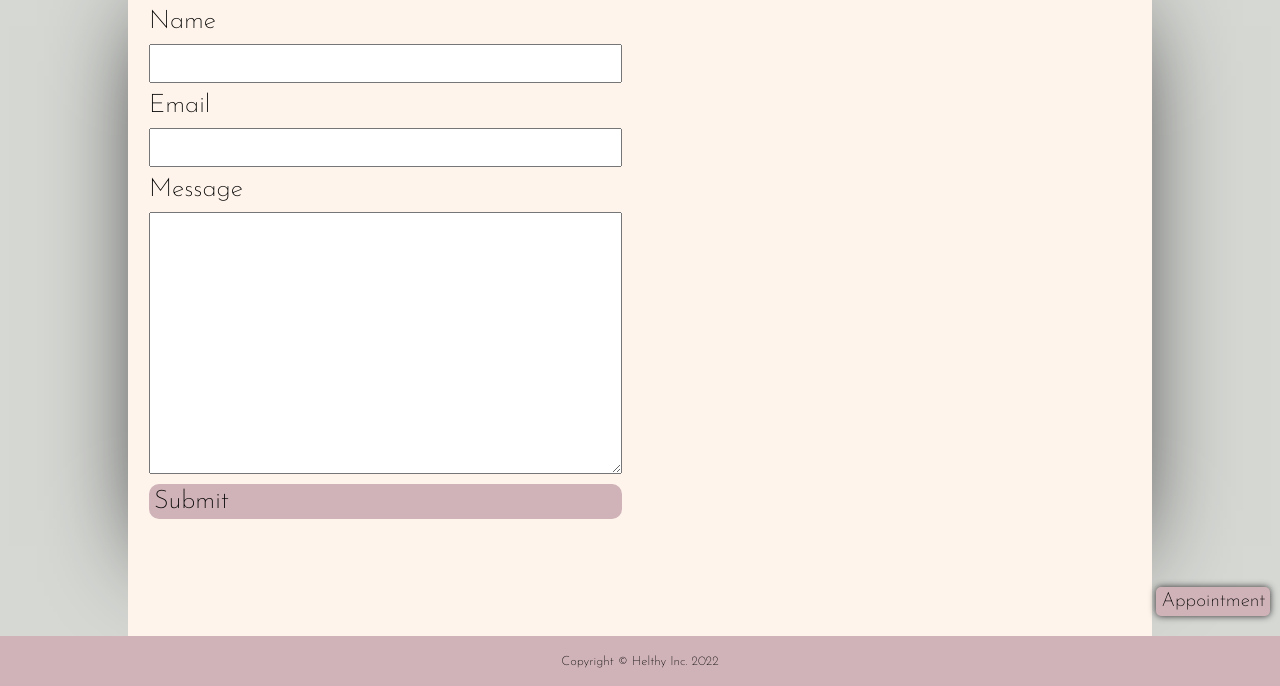
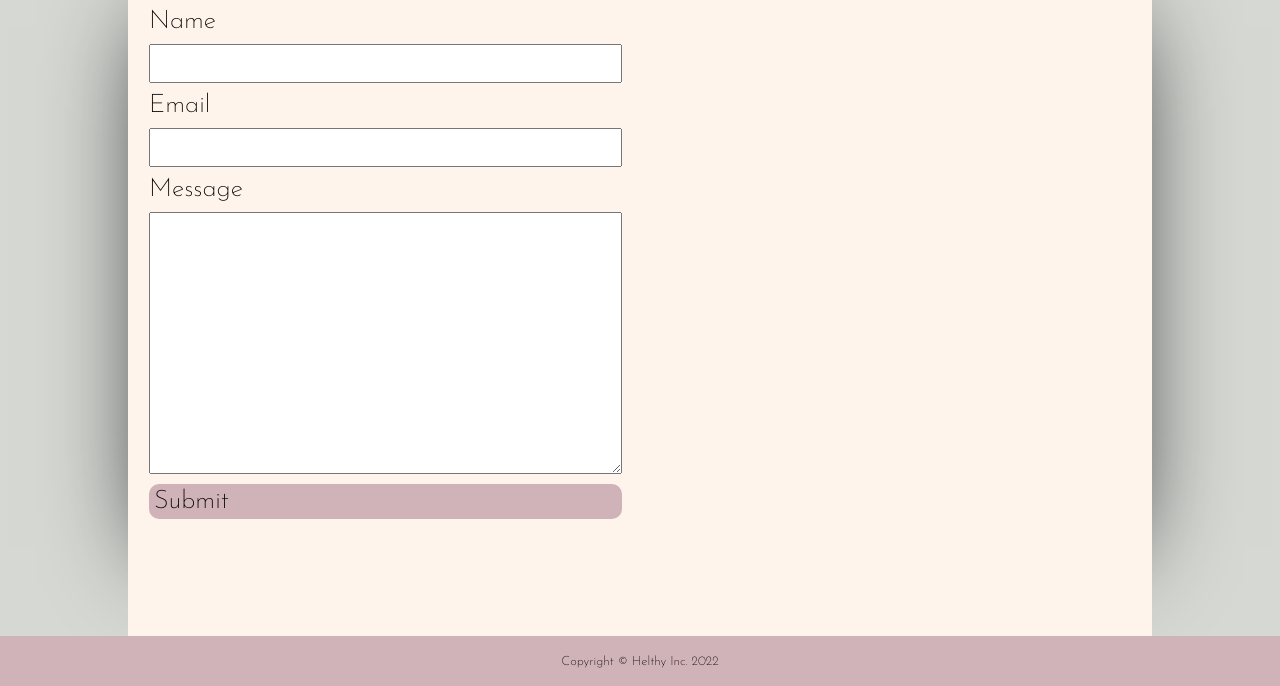
Before and after one commit to chocomallows/helthy, a plain HTML site: page HTML/contact.html in a window 1280 px wide. Shown: the part 114-800 px from the top of the page. Drawn offline with Linux system fonts and the light colour scheme; a web font is replaced by a local one.

Commit message:
removed contact sticky from contact page

```diff
--- a/HTML/contact.html
+++ b/HTML/contact.html
@@ -77,7 +77,6 @@
           </div>
         </div>
       </div>
-      <a id="appointment-link" href="contact.html">Appointment</a>
     </main>
     <footer id="footer">
       <div id="copyright">Copyright &copy; Helthy Inc. 2022</div>
```
